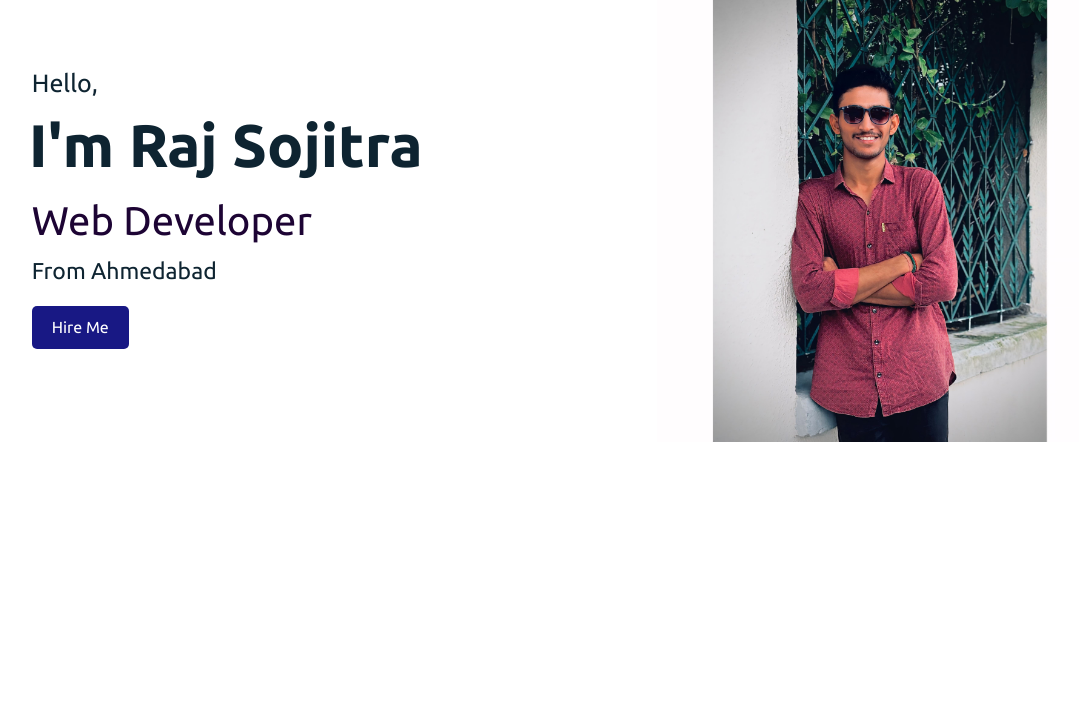
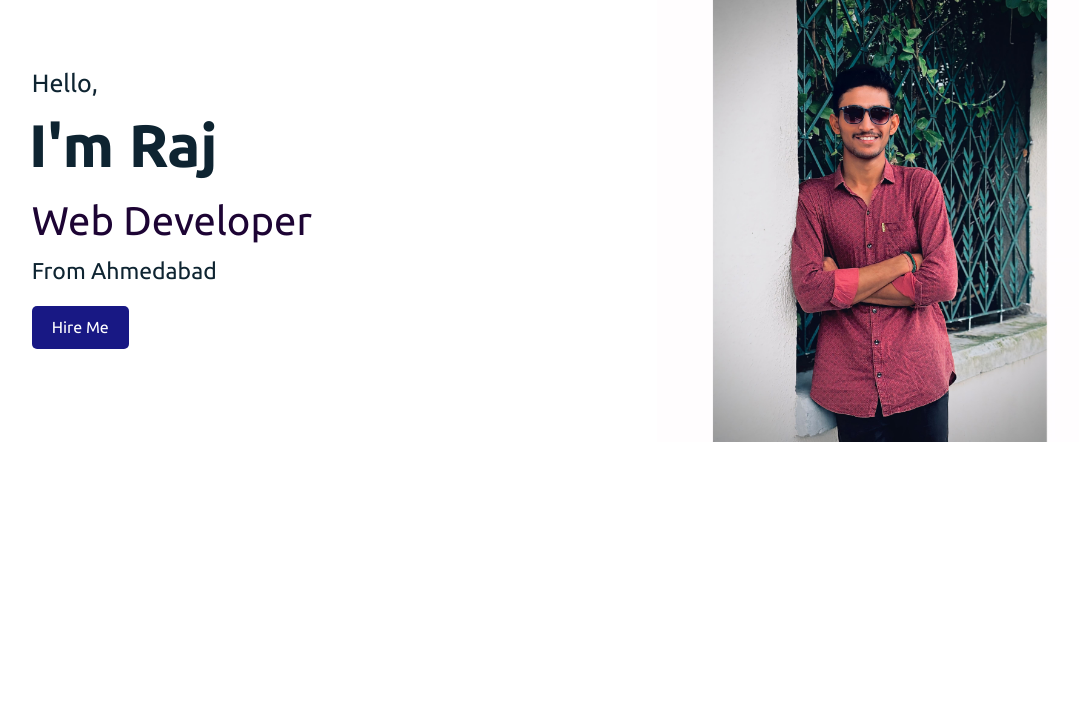
Before and after one commit to rajsojitra11/portfolio, a plain HTML site: page portfolio/index.html in a window 1280 px wide. Shown: the part 74-800 px from the top of the page, without its empty margins (28-1107 px from the left). Drawn offline with nearby package versions, Linux system fonts and the light colour scheme.

Commit message:
portfolio

```diff
--- a/portfolio/index.html
+++ b/portfolio/index.html
@@ -74,7 +74,7 @@
           <div class="home-content">
             <div class="text">
               <div class="text-one">Hello,</div>
-              <div class="text-two">I'm Raj Sojitra</div>
+              <div class="text-two">I'm Raj </div>
               <div class="text-three">Web Developer</div>
               <div class="text-four">From Ahmedabad</div>
             </div>
```
